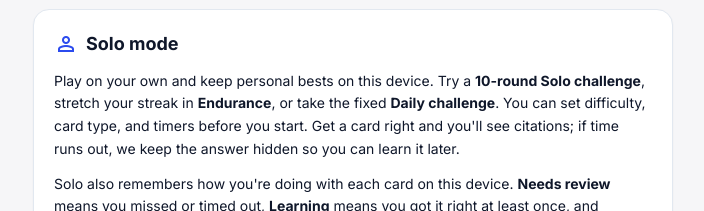
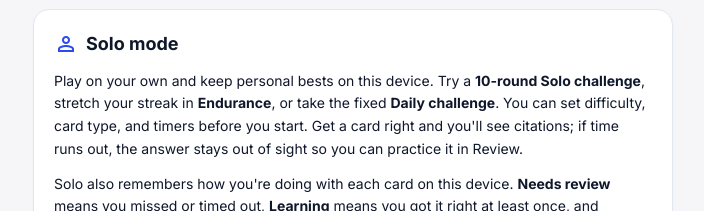
Before and after one commit to oahray/whoami, a React (Vite) app in the folder client/: page /about in a window 1280 px wide. Shown: the part 484-695 px from the top of the page, without its empty margins (287-991 px from the left). Built offline with nearby package versions, Linux system fonts and the light colour scheme; no server answers.

Commit message:
Update solo round timeout copy

```diff
--- a/client/src/pages/About.tsx
+++ b/client/src/pages/About.tsx
@@ -83,7 +83,8 @@ function About() {
             <strong>10-round Solo challenge</strong>, stretch your streak in{' '}
             <strong>Endurance</strong>, or take the fixed <strong>Daily challenge</strong>. You can
             set difficulty, card type, and timers before you start. Get a card right and you&apos;ll
-            see citations; if time runs out, we keep the answer hidden so you can learn it later.
+            see citations; if time runs out, the answer stays out of sight so you can practice it in
+            Review.
           </p>
           <p className="text-foreground text-sm leading-relaxed">
             Solo also remembers how you&apos;re doing with each card on this device.{' '}
--- a/client/src/pages/SoloGame.tsx
+++ b/client/src/pages/SoloGame.tsx
@@ -1021,7 +1021,7 @@ function SoloGame() {
                     Time&apos;s up
                   </p>
                   <p className="mt-1 text-sm text-amber-900/90 dark:text-amber-100/90">
-                    We hid the answer so you can try again later.
+                    Answer not shown yet so you can practice it in Review.
                   </p>
                   <div className="mt-2 rounded-lg bg-surface-muted/80 px-3 py-2 dark:bg-black/15 lg:mt-3 lg:py-3">
                     <p className="text-lg font-black text-primary lg:text-2xl">+0 points</p>
```
Also changed, not shown: 1 other file (tests, documents, lock files or other folders).
